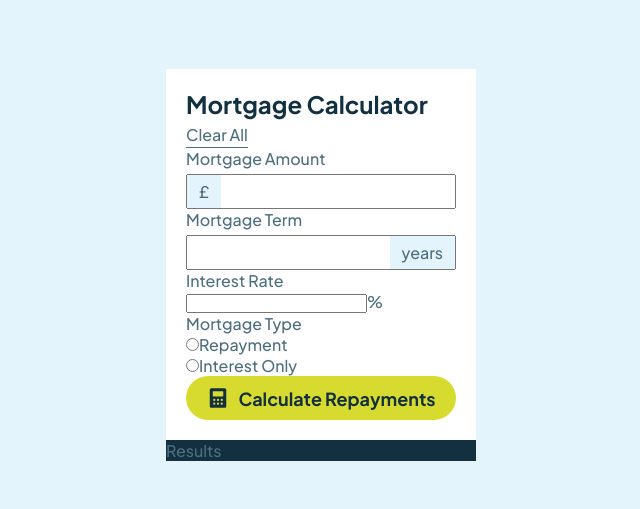
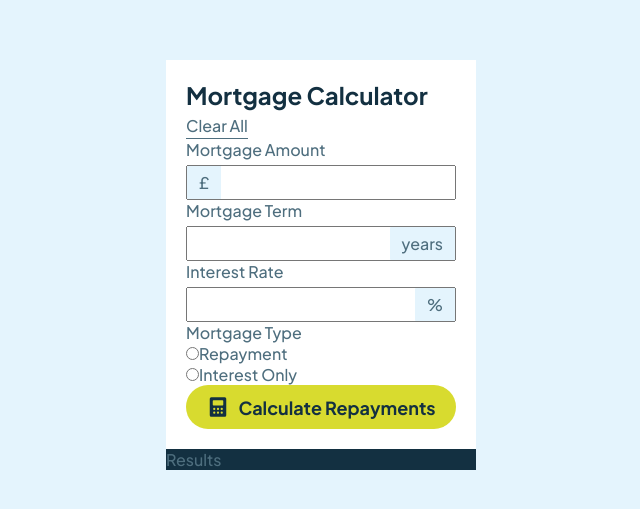
Before and after one commit to anetakasprzak/fm-mortgage-repayment-calculator, a React (Vite) app: page / in a window 1280 px wide. Shown: the part 135-644 px from the top of the page, without its empty margins (319-959 px from the left). Built offline with nearby package versions, Linux system fonts and the light colour scheme.

Commit message:
rate input styles

```diff
--- a/src/App.styled.ts
+++ b/src/App.styled.ts
@@ -101,6 +101,41 @@ export const TermSpan = styled.span`
   border-top-left-radius: 0.1rem;
 `;
 
+///////////////// RATE INPUT /////////////////////
+
+export const RateLabelInputBox = styled.div`
+  display: flex;
+  flex-direction: column;
+  gap: 0.5rem;
+`;
+
+export const RateLabel = styled.label`
+  font-weight: 500;
+`;
+
+export const InputRate = styled.input`
+  width: 100%;
+  padding: 0.8rem 0;
+`;
+
+export const InputBoxRate = styled.div`
+  position: relative;
+`;
+
+export const RateSpan = styled.span`
+  position: absolute;
+  right: 1px;
+  top: 1px;
+  display: flex;
+  align-items: center;
+
+  background-color: #e4f4fd;
+  height: 93%;
+  padding: 0 1.2rem;
+  border-bottom-left-radius: 0.1rem;
+  border-top-left-radius: 0.1rem;
+`;
+
 ////////////////// CALCULATE BTN //////////////////////
 
 export const CalculateBtn = styled.button`
--- a/src/App.tsx
+++ b/src/App.tsx
@@ -18,6 +18,11 @@ import {
   InputBoxTerm,
   InputTerm,
   TermSpan,
+  RateLabelInputBox,
+  RateLabel,
+  InputBoxRate,
+  InputRate,
+  RateSpan,
 } from "./App.styled";
 
 function App() {
@@ -53,13 +58,13 @@ function FormComponent() {
         </InputBoxTerm>
       </TermLabelInputBox>
 
-      <div>
-        <label>Interest Rate</label>
-        <div>
-          <input />
-          <span>%</span>
-        </div>
-      </div>
+      <RateLabelInputBox>
+        <RateLabel>Interest Rate</RateLabel>
+        <InputBoxRate>
+          <InputRate />
+          <RateSpan>%</RateSpan>
+        </InputBoxRate>
+      </RateLabelInputBox>
 
       <div>
         <label>Mortgage Type</label>
```
